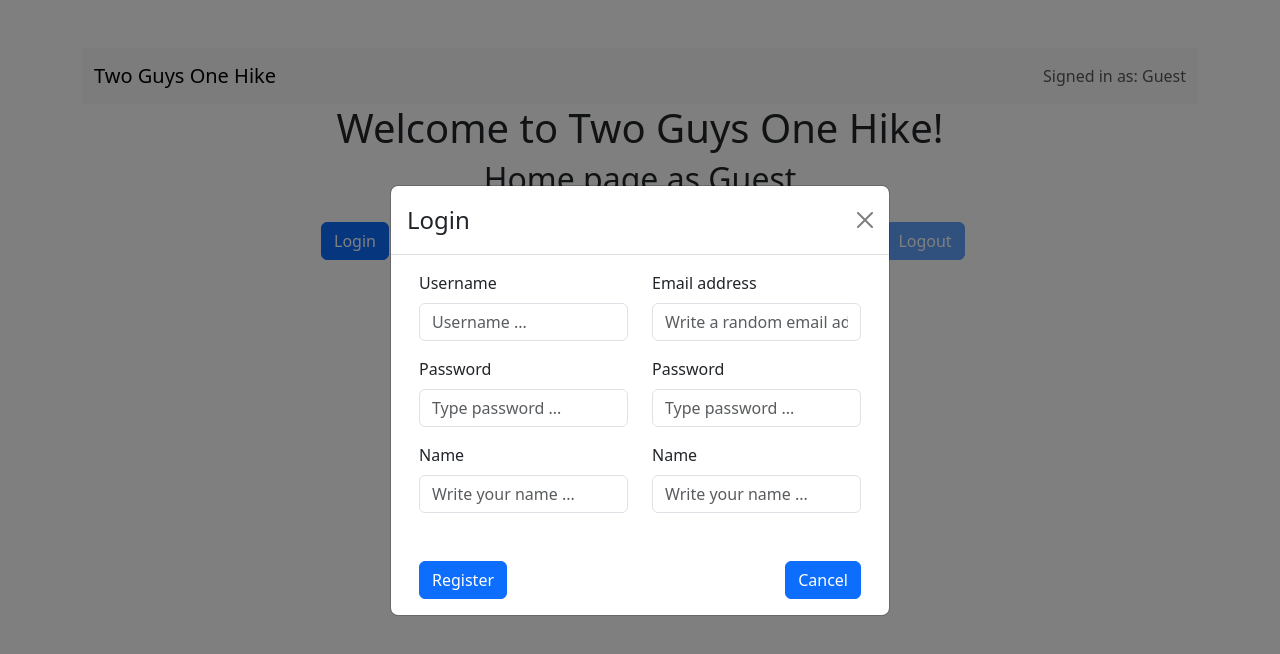
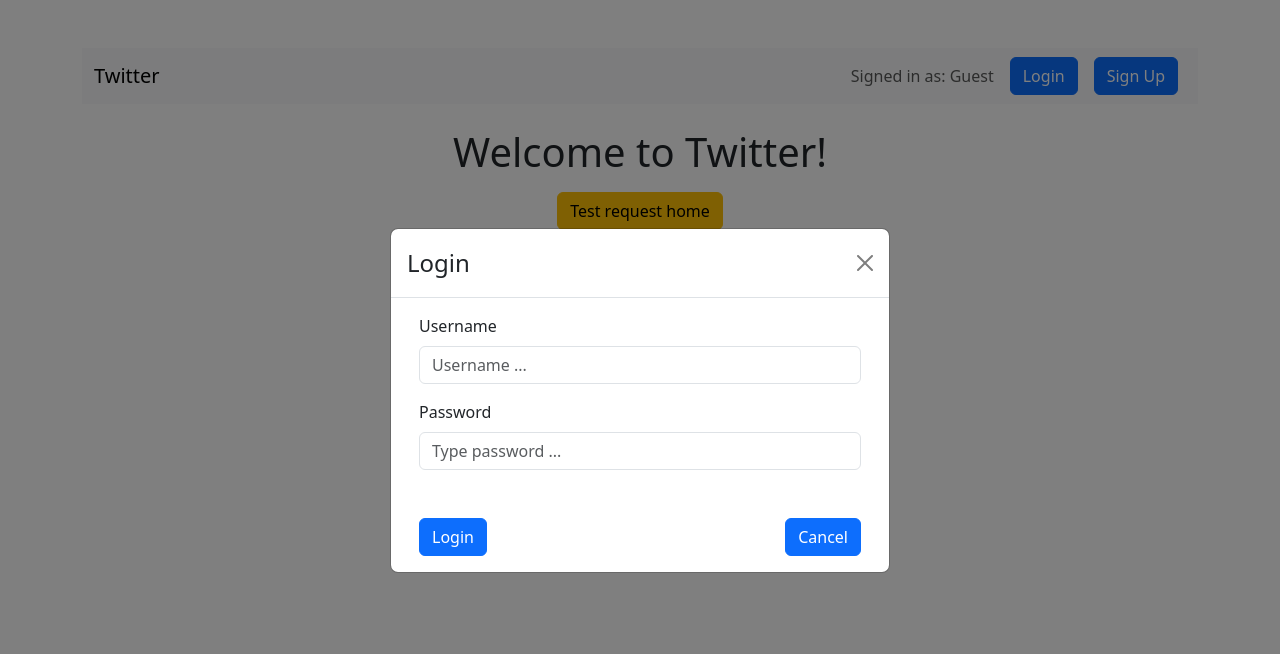
Before and after one commit to pogginicolo98/corob-test, a React (Create React App) app in the folder frontend/: page / in a window 1280 px wide. Both pictures are taken after a click on the button "Login". Shown: the top 654 px of the page. Built offline with nearby package versions, Linux system fonts and the light colour scheme.

Commit message:
:sparkles: Added authentication forms

```diff
--- a/frontend/src/App.tsx
+++ b/frontend/src/App.tsx
@@ -1,7 +1,8 @@
 import AuthProvider from "@providers/AuthProvider";
 import UserProvider from "@providers/UserProvider";
 import Navbar from "@components/Navbar";
-import Routes from "./routes";
+import { Route, Routes } from "react-router-dom";
+import Home from "@pages/Home";
 
 function App() {
 	return (
@@ -10,7 +11,11 @@
 				<UserProvider>
 					<>
 						<Navbar />
-						<Routes />
+						<div className="container mt-4">
+							<Routes>
+								<Route path="/" element={<Home />} />
+							</Routes>
+						</div>
 					</>
 				</UserProvider>
 			</AuthProvider>
--- a/frontend/src/components/Navbar.tsx
+++ b/frontend/src/components/Navbar.tsx
@@ -6,10 +6,24 @@
 	AuthAPICallParams,
 } from "@providers/AuthProvider";
 import { useEffect } from "react";
+import LoginForm from "@components/LoginForm";
+import SignUpForm from "@components/SignUpForm";
+import Logout from "@components/Logout";
+import { Modal, Button } from "react-bootstrap";
+import { useState } from "react";
 
 const Navbar = () => {
 	const { user, setUser }: UserContext = useUser();
 	const { accessToken, authApiCall }: AuthContext = useAuth();
+	const [showLogin, setShowLogin] = useState(false);
+	const [showSignUp, setShowSignUp] = useState(false);
+
+	const handleShowLogin = () => setShowLogin(true);
+	const handleShowSignUp = () => setShowSignUp(true);
+	const handleClose = () => {
+		setShowLogin(false);
+		setShowSignUp(false);
+	};
 
 	useEffect((): void => {
 		if (accessToken) {
@@ -35,14 +49,48 @@
 	return (
 		<BootstrapNavbar className="bg-body-tertiary">
 			<Container>
-				<BootstrapNavbar.Brand href="#home">
-					Two Guys One Hike
-				</BootstrapNavbar.Brand>
+				<BootstrapNavbar.Brand href="#home">Twitter</BootstrapNavbar.Brand>
 				<BootstrapNavbar.Toggle />
 				<BootstrapNavbar.Collapse className="justify-content-end">
-					<BootstrapNavbar.Text>
+					<BootstrapNavbar.Text className="mx-2">
 						Signed in as: {user ? user.username : "Guest"}
 					</BootstrapNavbar.Text>
+					{!accessToken ? (
+						<>
+							<Button
+								className="mx-2"
+								variant="primary"
+								onClick={handleShowLogin}
+							>
+								Login
+							</Button>
+							<Button
+								className="mx-2"
+								variant="primary"
+								onClick={handleShowSignUp}
+							>
+								Sign Up
+							</Button>
+							<Modal show={showLogin} onHide={handleClose} centered>
+								<Modal.Header closeButton>
+									<Modal.Title>Login</Modal.Title>
+								</Modal.Header>
+								<Modal.Body>
+									<LoginForm onSuccess={handleClose} onReset={handleClose} />
+								</Modal.Body>
+							</Modal>
+							<Modal show={showSignUp} onHide={handleClose} centered>
+								<Modal.Header closeButton>
+									<Modal.Title>Sign Up</Modal.Title>
+								</Modal.Header>
+								<Modal.Body>
+									<SignUpForm onSuccess={handleClose} onReset={handleClose} />
+								</Modal.Body>
+							</Modal>
+						</>
+					) : (
+						<Logout />
+					)}
 				</BootstrapNavbar.Collapse>
 			</Container>
 		</BootstrapNavbar>
--- a/frontend/src/index.tsx
+++ b/frontend/src/index.tsx
@@ -4,13 +4,16 @@
 import App from "./App";
 import reportWebVitals from "./reportWebVitals";
 import "bootstrap/dist/css/bootstrap.css";
+import { BrowserRouter } from "react-router-dom";
 
 const root = ReactDOM.createRoot(
 	document.getElementById("root") as HTMLElement
 );
 root.render(
 	<React.StrictMode>
-		<App />
+		<BrowserRouter>
+			<App />
+		</BrowserRouter>
 	</React.StrictMode>
 );
 
--- a/frontend/src/pages/Home.tsx
+++ b/frontend/src/pages/Home.tsx
@@ -14,18 +14,6 @@
 	const { accessToken, authApiCall }: AuthContext = useAuth();
 	const navigate: NavigateFunction = useNavigate();
 	const [homeContent, setHomeContent] = useState("Home page as Guest");
-	const [show, setShow] = useState(false);
-
-	const handleClose = () => setShow(false);
-	const handleShow = () => setShow(true);
-
-	const handleLogin = () => {
-		navigate("/login/", { replace: true });
-	};
-
-	const handleLogout = () => {
-		navigate("/logout/", { replace: true });
-	};
 
 	const handleRequestHome = () => {
 		const thenCallback = (response: any) => {
@@ -46,39 +34,13 @@
 
 	return (
 		<div className="text-center">
-			<h1>Welcome to Two Guys One Hike!</h1>
-			<h2>{homeContent}</h2>
-			<div className="row d-flex justify-content-between mt-4">
-				<div className="col">
-					<Button
-						variant="primary"
-						onClick={handleShow}
-						disabled={accessToken ? true : false}
-					>
-						Login
-					</Button>
-				</div>
-				<div className="col">
-					<Logout disabled={!accessToken} />
-				</div>
+			<h1>Welcome to Twitter!</h1>
+			<div className="text-center mt-3">
+				<Button variant="warning" onClick={handleRequestHome}>
+					Test request home
+				</Button>
 			</div>
-
-			<div className="row justify-content-cnter mt-4">
-				<div className="col mt-3">
-					<Button variant="warning" onClick={handleRequestHome}>
-						Test request home
-					</Button>
-				</div>
-			</div>
-
-			<Modal show={show} onHide={handleClose} centered>
-				<Modal.Header closeButton>
-					<Modal.Title>Login</Modal.Title>
-				</Modal.Header>
-				<Modal.Body>
-					<SignUpForm onSuccess={handleClose} onReset={handleClose} />
-				</Modal.Body>
-			</Modal>
+			<div className="mt-4">{homeContent}</div>
 		</div>
 	);
 };
--- a/frontend/src/routes/ProtectedRoute.tsx
+++ /dev/null
@@ -1,15 +0,0 @@
-import { Navigate, Outlet } from "react-router-dom";
-import { useAuth, AuthContext } from "@providers/AuthProvider";
-
-export const ProtectedRoute: React.FC = () => {
-	const { accessToken }: AuthContext = useAuth();
-
-	// Check if the user is authenticated
-	if (!accessToken) {
-		// If not authenticated, redirect to the login page
-		return <Navigate to="/login" />;
-	}
-
-	// If authenticated, render the child routes
-	return <Outlet />;
-};
--- a/frontend/src/routes/index.tsx
+++ /dev/null
@@ -1,67 +0,0 @@
-import {
-	RouterProvider,
-	createBrowserRouter,
-	RouteObject,
-} from "react-router-dom";
-import { useAuth, AuthContext } from "@providers/AuthProvider";
-import { ProtectedRoute } from "@routes/ProtectedRoute";
-import Home from "@pages/Home";
-
-const Routes: React.FC = () => {
-	const { accessToken }: AuthContext = useAuth();
-
-	// Define public routes accessible to all users
-	const routesForPublic: RouteObject[] = [
-		{
-			path: "/",
-			element: <Home />,
-		},
-		{
-			path: "/service",
-			element: <div>Service Page</div>,
-		},
-		{
-			path: "/about-us",
-			element: <div>About Us</div>,
-		},
-	];
-
-	// Define routes accessible only to authenticated users
-	const routesForAuthenticatedOnly: RouteObject[] = [
-		{
-			path: "/",
-			element: <ProtectedRoute />, // Wrap the component in ProtectedRoute
-			children: [
-				{
-					path: "/profile",
-					element: <div>User Profile</div>,
-				},
-				{
-					path: "/logout",
-					element: <div>Logout</div>,
-				},
-			],
-		},
-	];
-
-	// Define routes accessible only to non-authenticated users
-	const routesForNotAuthenticatedOnly: RouteObject[] = [
-		{
-			path: "/login",
-			element: <div>Login</div>,
-		},
-	];
-
-	// Combine and conditionally include routes based on authentication status
-	const router = createBrowserRouter([
-		...routesForPublic,
-		...(accessToken
-			? routesForAuthenticatedOnly
-			: routesForNotAuthenticatedOnly),
-	]);
-
-	// Provide the router configuration using RouterProvider
-	return <RouterProvider router={router} />;
-};
-
-export default Routes;
--- a/frontend/src/utils/InputFields.ts
+++ b/frontend/src/utils/InputFields.ts
@@ -35,10 +35,10 @@
 };
 
 export const password2Config = {
-	name: "password",
-	label: "Password",
+	name: "password2",
+	label: "Repeat password",
 	type: "password",
-	id: "password",
+	id: "password2",
 	placeholder: "Type password ...",
 	validation: {
 		required: {
@@ -72,15 +72,15 @@
 };
 
 export const firstNameConfig = {
-	name: "name",
-	label: "Name",
+	name: "first_name",
+	label: "First name",
 	type: "text",
-	id: "name",
+	id: "first_name",
 	placeholder: "Write your name ...",
 	validation: {
 		required: {
 			value: true,
-			message: "Name is required",
+			message: "First name is required",
 		},
 		maxLength: {
 			value: 30,
@@ -90,15 +90,15 @@
 };
 
 export const lastNameConfig = {
-	name: "name",
-	label: "Name",
+	name: "last_name",
+	label: "Last name",
 	type: "text",
-	id: "name",
-	placeholder: "Write your name ...",
+	id: "last_name",
+	placeholder: "Write your last name ...",
 	validation: {
 		required: {
 			value: true,
-			message: "Name is required",
+			message: "Last name is required",
 		},
 		maxLength: {
 			value: 30,
@@ -106,35 +106,3 @@
 		},
 	},
 };
-
-export const descriptionConfig = {
-	name: "description",
-	label: "Description",
-	multiline: true,
-	id: "description",
-	placeholder: "Write description ...",
-	validation: {
-		required: {
-			value: true,
-			message: "Description is required",
-		},
-		maxLength: {
-			value: 200,
-			message: "200 characters max",
-		},
-	},
-};
-
-export const numberConfig = {
-	name: "num",
-	label: "Number",
-	type: "number",
-	id: "num",
-	placeholder: "Write a random number",
-	validation: {
-		required: {
-			value: true,
-			message: "Number is required",
-		},
-	},
-};
```
Also changed, not shown: 1 other file (tests, documents, lock files or other folders).
